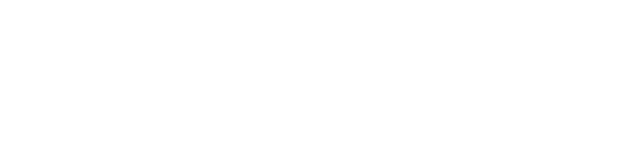
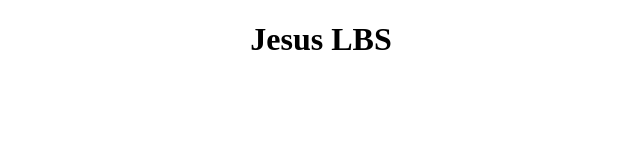
Before and after one commit to JesusLBS/gitjesus, a plain HTML site: page index.html in a window 1280 px wide. Shown: the whole page, without its empty margins (319-959 px from the left). Drawn offline with Linux system fonts and the light colour scheme.

Commit message:
Se agrego H1 a Html

```diff
--- a/index.html
+++ b/index.html
@@ -4,6 +4,9 @@
 	<title>Mi Primera Pagina Con Git</title>
 </head>
 <body>
+<center>
+<h1>Jesus LBS</h1>
+</center>
 
 </body>
 </html>
```
